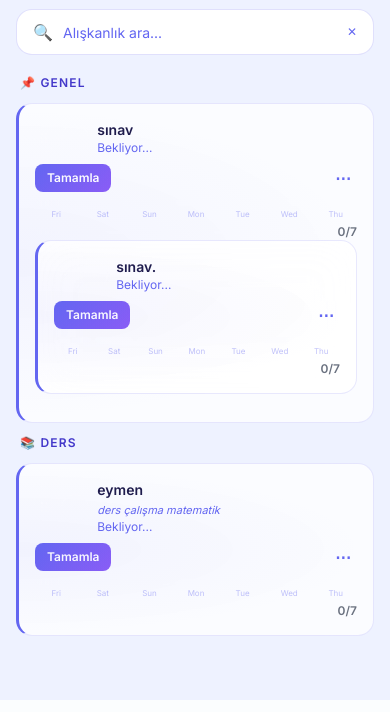
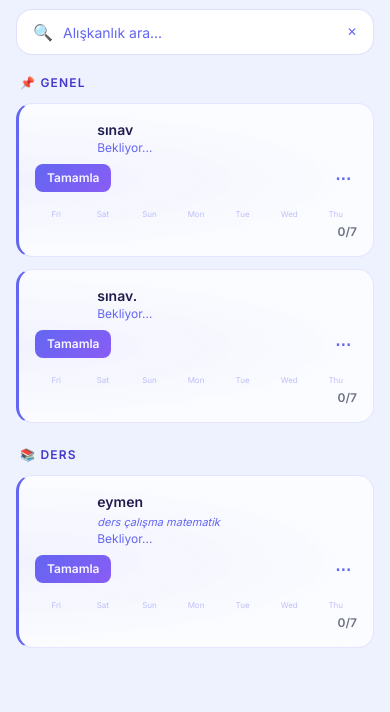
Before and after one commit to aslan0438/rutin-takipci, a Flask app: page / in a window 390 px wide. Shown: the part 1622-2334 px from the top of the page. Run offline with Flask 3, Linux system fonts and the light colour scheme; a user stored in the database is signed in; data comes from the database, SQL or seed files in the repository; some libraries are stand-ins or nearby versions.

Commit message:
kart kapanış div düzeltildi, overflow hidden kaldırıldı, menü fixed

```diff
--- a/rutin-takipci/templates/index.html
+++ b/rutin-takipci/templates/index.html
@@ -138,7 +138,7 @@
     .habit-btns{gap:1px}
     .habit-btns .w-8{width:26px;height:26px;font-size:11px}
     .habit-btns .btn-primary{padding:4px 6px;font-size:10px}
-    .habit-name{max-width:120px}
+    .habit-name{overflow:hidden;text-overflow:ellipsis;white-space:nowrap}
 }
 @media(max-width:400px){
     .habit-btns .w-8{width:22px;height:22px;font-size:10px}
@@ -882,7 +882,7 @@
             {% set streak = streaks[habit.id|string] %}
             {% set wcount = weekly_counts[habit.id|string] %}
             {% set wpct = [(wcount / habit.weekly_goal * 100), 100] | min | int %}
-            <div class="glass-card rounded-2xl px-4 py-4 mb-3 relative overflow-hidden {% if habit.priority == 'high' %}priority-high{% elif habit.priority == 'low' %}priority-low{% endif %}" data-id="{{ habit.id }}" style="border-left:3px solid {{ habit.color or '#6366f1' }}">
+            <div class="glass-card rounded-2xl px-4 py-4 mb-3 relative {% if habit.priority == 'high' %}priority-high{% elif habit.priority == 'low' %}priority-low{% endif %}" data-id="{{ habit.id }}" style="border-left:3px solid {{ habit.color or '#6366f1' }}">
                 <div class="habit-card-glow" style="background:radial-gradient(ellipse at 0% 50%, {{ habit.color or '#6366f1' }}, transparent 70%)"></div>
                 <!-- İsim -->
                 <div class="flex items-center gap-2 mb-2">
@@ -948,6 +948,7 @@
                     </div>
                     <span class="text-xs font-semibold {% if wpct >= 100 %}text-green-400{% elif wpct >= 50 %}text-indigo-400{% else %}text-gray-500{% endif %}">{{ wcount }}/{{ habit.weekly_goal }}</span>
                 </div>
+            </div>
             {% endfor %}
             </div>
         </div>
```
